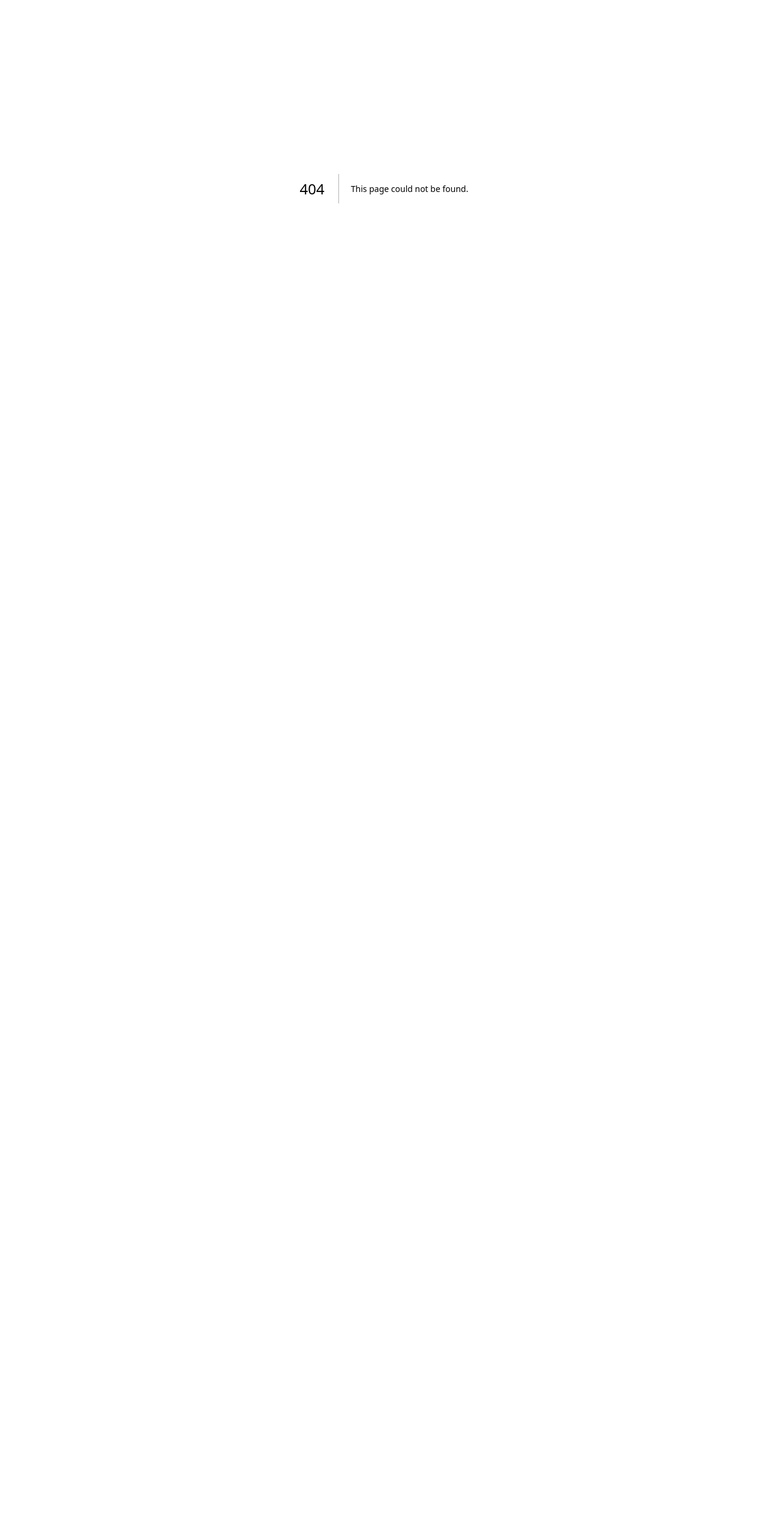
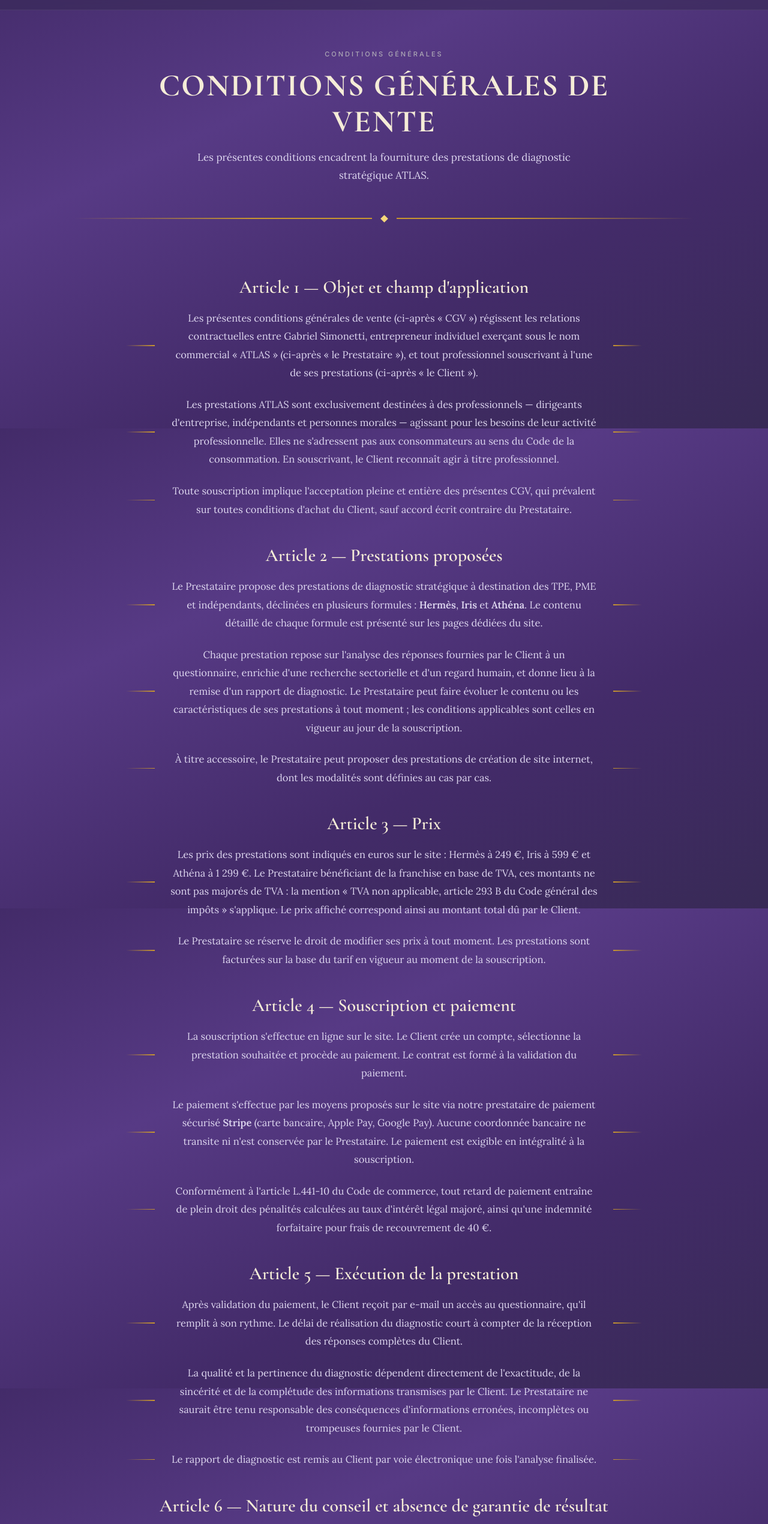
Before and after one commit to gabrielsimonetti62-hub/atlas-diagnostic, a Next.js app: page /cgv in a window 1280 px wide. Before the commit this address had no page. Shown: the part 86-2626 px from the top of the page at 60% size. Before the commit the page ends 800 px from the top, so only its background shows below. Built offline with nearby package versions, Linux system fonts and the light colour scheme.

Commit message:
Create page.js

```diff
--- /dev/null
+++ b/app/cgv/page.js
@@ -0,0 +1,79 @@
+import { Nav, Footer, GoldSep } from "../components";
+
+export const metadata = {
+  title: "Conditions générales de vente — ATLAS",
+  description: "Conditions générales de vente des prestations de diagnostic stratégique ATLAS, destinées aux professionnels.",
+};
+
+function Para({ children }) {
+  return (
+    <div className="apropos-para">
+      <p>{children}</p>
+    </div>
+  );
+}
+
+export default function CGV() {
+  return (
+    <>
+      <Nav />
+      <div className="container">
+        <section className="page-header">
+          <div className="section-label">Conditions g&eacute;n&eacute;rales</div>
+          <h1>Conditions g&eacute;n&eacute;rales de vente</h1>
+          <p className="section-intro">Les pr&eacute;sentes conditions encadrent la fourniture des prestations de diagnostic strat&eacute;gique ATLAS.</p>
+        </section>
+      </div>
+      <div className="container"><GoldSep /></div>
+      <div className="container">
+        <section className="section apropos-body" style={{ paddingTop: "40px" }}>
+
+          <h2>Article 1 &mdash; Objet et champ d&apos;application</h2>
+          <Para>Les pr&eacute;sentes conditions g&eacute;n&eacute;rales de vente (ci-apr&egrave;s &laquo;&nbsp;CGV&nbsp;&raquo;) r&eacute;gissent les relations contractuelles entre Gabriel Simonetti, entrepreneur individuel exer&ccedil;ant sous le nom commercial &laquo;&nbsp;ATLAS&nbsp;&raquo; (ci-apr&egrave;s &laquo;&nbsp;le Prestataire&nbsp;&raquo;), et tout professionnel souscrivant &agrave; l&apos;une de ses prestations (ci-apr&egrave;s &laquo;&nbsp;le Client&nbsp;&raquo;).</Para>
+          <Para>Les prestations ATLAS sont exclusivement destin&eacute;es &agrave; des professionnels &mdash; dirigeants d&apos;entreprise, ind&eacute;pendants et personnes morales &mdash; agissant pour les besoins de leur activit&eacute; professionnelle. Elles ne s&apos;adressent pas aux consommateurs au sens du Code de la consommation. En souscrivant, le Client reconna&icirc;t agir &agrave; titre professionnel.</Para>
+          <Para>Toute souscription implique l&apos;acceptation pleine et enti&egrave;re des pr&eacute;sentes CGV, qui pr&eacute;valent sur toutes conditions d&apos;achat du Client, sauf accord &eacute;crit contraire du Prestataire.</Para>
+
+          <h2>Article 2 &mdash; Prestations propos&eacute;es</h2>
+          <Para>Le Prestataire propose des prestations de diagnostic strat&eacute;gique &agrave; destination des TPE, PME et ind&eacute;pendants, d&eacute;clin&eacute;es en plusieurs formules&nbsp;: <strong>Herm&egrave;s</strong>, <strong>Iris</strong> et <strong>Ath&eacute;na</strong>. Le contenu d&eacute;taill&eacute; de chaque formule est pr&eacute;sent&eacute; sur les pages d&eacute;di&eacute;es du site.</Para>
+          <Para>Chaque prestation repose sur l&apos;analyse des r&eacute;ponses fournies par le Client &agrave; un questionnaire, enrichie d&apos;une recherche sectorielle et d&apos;un regard humain, et donne lieu &agrave; la remise d&apos;un rapport de diagnostic. Le Prestataire peut faire &eacute;voluer le contenu ou les caract&eacute;ristiques de ses prestations &agrave; tout moment&nbsp;; les conditions applicables sont celles en vigueur au jour de la souscription.</Para>
+          <Para>&Agrave; titre accessoire, le Prestataire peut proposer des prestations de cr&eacute;ation de site internet, dont les modalit&eacute;s sont d&eacute;finies au cas par cas.</Para>
+
+          <h2>Article 3 &mdash; Prix</h2>
+          <Para>Les prix des prestations sont indiqu&eacute;s en euros sur le site&nbsp;: Herm&egrave;s &agrave; 249&nbsp;&euro;, Iris &agrave; 599&nbsp;&euro; et Ath&eacute;na &agrave; 1&nbsp;299&nbsp;&euro;. Le Prestataire b&eacute;n&eacute;ficiant de la franchise en base de TVA, ces montants ne sont pas major&eacute;s de TVA&nbsp;: la mention &laquo;&nbsp;TVA non applicable, article 293 B du Code g&eacute;n&eacute;ral des imp&ocirc;ts&nbsp;&raquo; s&apos;applique. Le prix affich&eacute; correspond ainsi au montant total d&ucirc; par le Client.</Para>
+          <Para>Le Prestataire se r&eacute;serve le droit de modifier ses prix &agrave; tout moment. Les prestations sont factur&eacute;es sur la base du tarif en vigueur au moment de la souscription.</Para>
+
+          <h2>Article 4 &mdash; Souscription et paiement</h2>
+          <Para>La souscription s&apos;effectue en ligne sur le site. Le Client cr&eacute;e un compte, s&eacute;lectionne la prestation souhait&eacute;e et proc&egrave;de au paiement. Le contrat est form&eacute; &agrave; la validation du paiement.</Para>
+          <Para>Le paiement s&apos;effectue par les moyens propos&eacute;s sur le site via notre prestataire de paiement s&eacute;curis&eacute; <strong>Stripe</strong> (carte bancaire, Apple Pay, Google Pay). Aucune coordonn&eacute;e bancaire ne transite ni n&apos;est conserv&eacute;e par le Prestataire. Le paiement est exigible en int&eacute;gralit&eacute; &agrave; la souscription.</Para>
+          <Para>Conform&eacute;ment &agrave; l&apos;article L.441-10 du Code de commerce, tout retard de paiement entra&icirc;ne de plein droit des p&eacute;nalit&eacute;s calcul&eacute;es au taux d&apos;int&eacute;r&ecirc;t l&eacute;gal major&eacute;, ainsi qu&apos;une indemnit&eacute; forfaitaire pour frais de recouvrement de 40&nbsp;&euro;.</Para>
+
+          <h2>Article 5 &mdash; Ex&eacute;cution de la prestation</h2>
+          <Para>Apr&egrave;s validation du paiement, le Client re&ccedil;oit par e-mail un acc&egrave;s au questionnaire, qu&apos;il remplit &agrave; son rythme. Le d&eacute;lai de r&eacute;alisation du diagnostic court &agrave; compter de la r&eacute;ception des r&eacute;ponses compl&egrave;tes du Client.</Para>
+          <Para>La qualit&eacute; et la pertinence du diagnostic d&eacute;pendent directement de l&apos;exactitude, de la sinc&eacute;rit&eacute; et de la compl&eacute;tude des informations transmises par le Client. Le Prestataire ne saurait &ecirc;tre tenu responsable des cons&eacute;quences d&apos;informations erron&eacute;es, incompl&egrave;tes ou trompeuses fournies par le Client.</Para>
+          <Para>Le rapport de diagnostic est remis au Client par voie &eacute;lectronique une fois l&apos;analyse finalis&eacute;e.</Para>
+
+          <h2>Article 6 &mdash; Nature du conseil et absence de garantie de r&eacute;sultat</h2>
+          <Para>Les prestations ATLAS constituent des prestations de conseil et d&apos;analyse strat&eacute;gique. Elles rel&egrave;vent d&apos;une obligation de moyens et non de r&eacute;sultat. Le rapport remis a une vocation d&apos;aide &agrave; la d&eacute;cision&nbsp;: il &eacute;claire le Client sur sa situation et lui propose des recommandations, sans se substituer &agrave; ses propres d&eacute;cisions de gestion.</Para>
+          <Para>Le Prestataire ne garantit aucun r&eacute;sultat commercial, financier ou op&eacute;rationnel d&eacute;coulant de la mise en &oelig;uvre des recommandations. Les analyses externes s&apos;appuient sur des donn&eacute;es publiques et des ordres de grandeur repr&eacute;sentatifs, actualis&eacute;s &agrave; la date du rapport. Les prestations ATLAS ne constituent pas un conseil juridique, comptable ou fiscal r&eacute;glement&eacute;.</Para>
+
+          <h2>Article 7 &mdash; Droit de r&eacute;tractation</h2>
+          <Para>Le Client agissant &agrave; titre professionnel pour les besoins de son activit&eacute;, les dispositions du Code de la consommation relatives au droit de r&eacute;tractation ne s&apos;appliquent pas. Aucune prestation ne fait l&apos;objet d&apos;un droit de r&eacute;tractation de quatorze jours.</Para>
+
+          <h2>Article 8 &mdash; Propri&eacute;t&eacute; intellectuelle</h2>
+          <Para>Le rapport de diagnostic est fourni au Client pour son usage interne propre. Le Client en dispose librement pour les besoins de son entreprise. En revanche, la m&eacute;thodologie ATLAS, la structure des questionnaires, les mod&egrave;les d&apos;analyse et l&apos;ensemble des &eacute;l&eacute;ments propri&eacute;taires demeurent la propri&eacute;t&eacute; exclusive du Prestataire. Toute reproduction, diffusion ou revente du rapport &agrave; des tiers, ou toute exploitation commerciale de la m&eacute;thodologie, est interdite sans autorisation &eacute;crite pr&eacute;alable.</Para>
+
+          <h2>Article 9 &mdash; Confidentialit&eacute;</h2>
+          <Para>Le Prestataire s&apos;engage &agrave; traiter comme strictement confidentielles l&apos;ensemble des informations transmises par le Client dans le cadre de la prestation, et &agrave; ne les utiliser que pour la r&eacute;alisation du diagnostic. Le traitement des donn&eacute;es personnelles est d&eacute;taill&eacute; dans la <a href="/confidentialite">politique de confidentialit&eacute;</a>.</Para>
+
+          <h2>Article 10 &mdash; Responsabilit&eacute;</h2>
+          <Para>La responsabilit&eacute; du Prestataire, si elle &eacute;tait &eacute;tablie, serait limit&eacute;e au montant effectivement pay&eacute; par le Client au titre de la prestation concern&eacute;e. Le Prestataire ne saurait &ecirc;tre tenu responsable des dommages indirects, tels que perte d&apos;exploitation, perte de chiffre d&apos;affaires ou perte de client&egrave;le, r&eacute;sultant de l&apos;utilisation du rapport.</Para>
+
+          <h2>Article 11 &mdash; Droit applicable et litiges</h2>
+          <Para>Les pr&eacute;sentes CGV sont soumises au droit fran&ccedil;ais. En cas de litige, les parties s&apos;efforceront de rechercher une solution amiable pr&eacute;alable. &Agrave; d&eacute;faut d&apos;accord, le litige rel&egrave;vera de la comp&eacute;tence exclusive des tribunaux du ressort du si&egrave;ge du Prestataire, y compris en cas de pluralit&eacute; de d&eacute;fendeurs ou d&apos;appel en garantie.</Para>
+
+        </section>
+      </div>
+      <Footer />
+    </>
+  );
+}
```
